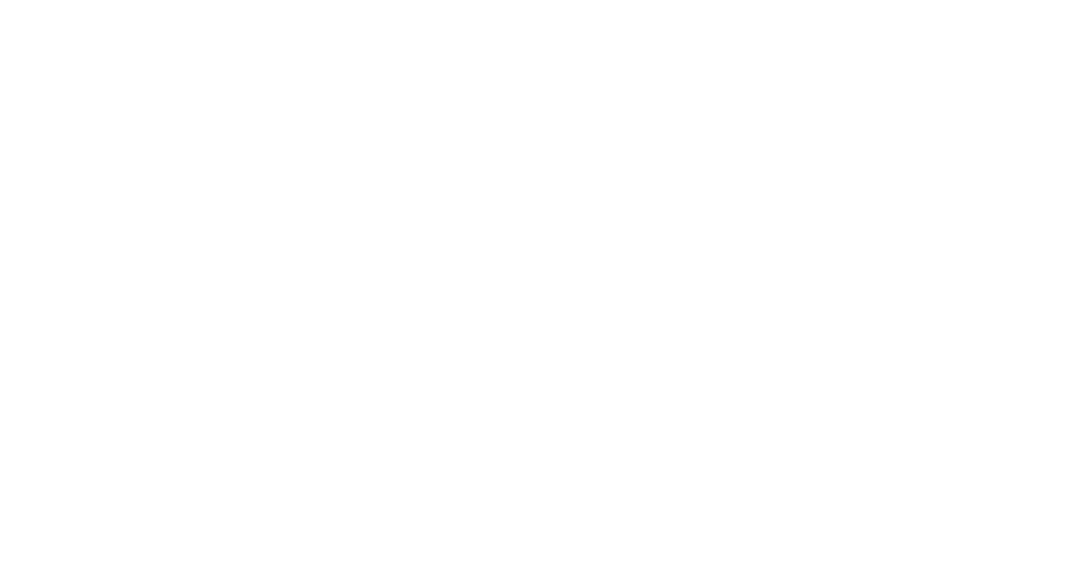
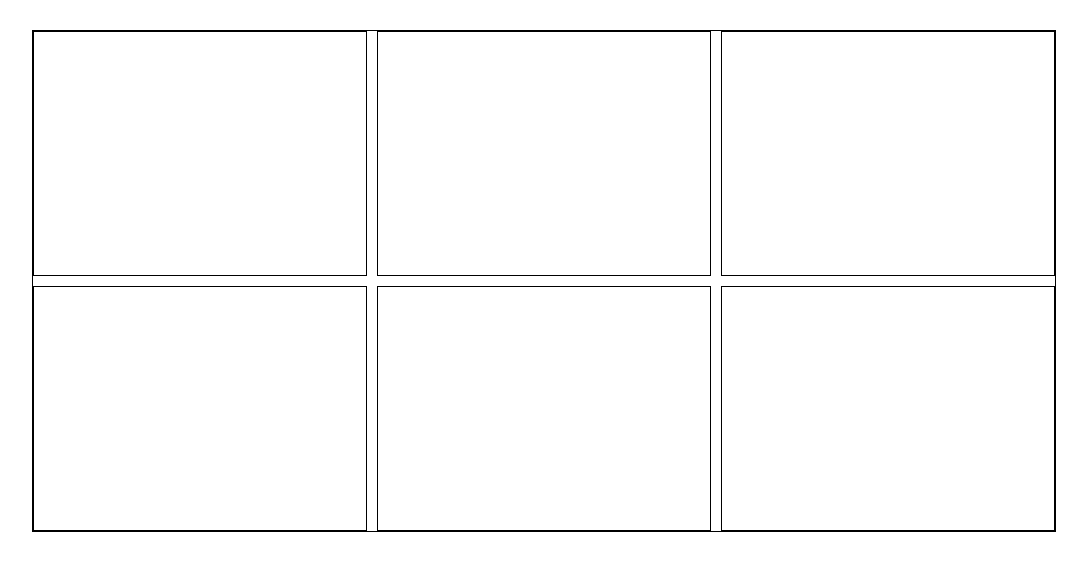
Before and after one commit to federico-quintieri/html-css-boolando, a plain HTML site: page index.html in a window 1280 px wide. Shown: the whole page, without its empty margins (96-1183 px from the left). Drawn offline with Linux system fonts and the light colour scheme.

Commit message:
feat:grid dimension

```diff
--- a/css/style.css
+++ b/css/style.css
@@ -0,0 +1,41 @@
+* {
+  box-sizing: border-box;
+  margin: 0;
+  padding: 0;
+}
+img {
+  max-width: 100%;
+}
+
+.flex {
+  display: flex;
+}
+
+.grid-section {
+  padding: 30px 0px;
+}
+
+.container {
+  width: 80%;
+  max-width: 1100px;
+  margin: 0 auto;
+
+  /* debug */
+  border: 1px solid black;
+}
+.row {
+  flex-wrap: wrap;
+  gap: 10px;
+  justify-content: space-between;
+  /* debug */
+  min-height: 500px;
+}
+
+/* columns size */
+.grid-section .col {
+  /* 100% della larghezza - 20 px che sono gap fra colonne 10 e fra righe 10, tutto questo / 3 perchè voglio 3 celle per righa */
+  width: calc((100% - 20px) / 3);
+  /* debug */
+  border: 1px solid black;
+  min-height: 200px;
+}
--- a/index.html
+++ b/index.html
@@ -1,11 +1,33 @@
 <!DOCTYPE html>
 <html lang="en">
-<head>
-    <meta charset="UTF-8">
-    <meta name="viewport" content="width=device-width, initial-scale=1.0">
-    <title>Document</title>
-</head>
-<body>
-
-</body>
+  <head>
+    <meta charset="UTF-8" />
+    <meta name="viewport" content="width=device-width, initial-scale=1.0" />
+    <title>Boolando exercise</title>
+    <link rel="stylesheet" href="./css/style.css" />
+  </head>
+  <body>
+    <!-- header -->
+    <header></header>
+    <!-- main -->
+    <main>
+      <!-- section grid -->
+      <section class="grid-section">
+        <div class="container">
+          <div class="row flex">
+            <div class="col">
+                <div class="card"></div>
+            </div>
+            <div class="col"></div>
+            <div class="col"></div>
+            <div class="col"></div>
+            <div class="col"></div>
+            <div class="col"></div>
+          </div>
+        </div>
+      </section>
+    </main>
+    <!-- footer -->
+    <footer></footer>
+  </body>
 </html>
```
